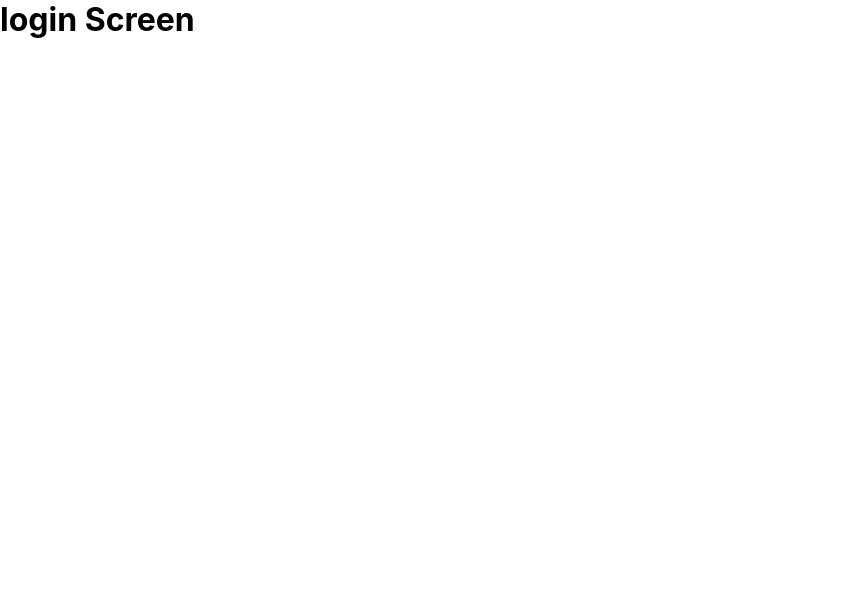
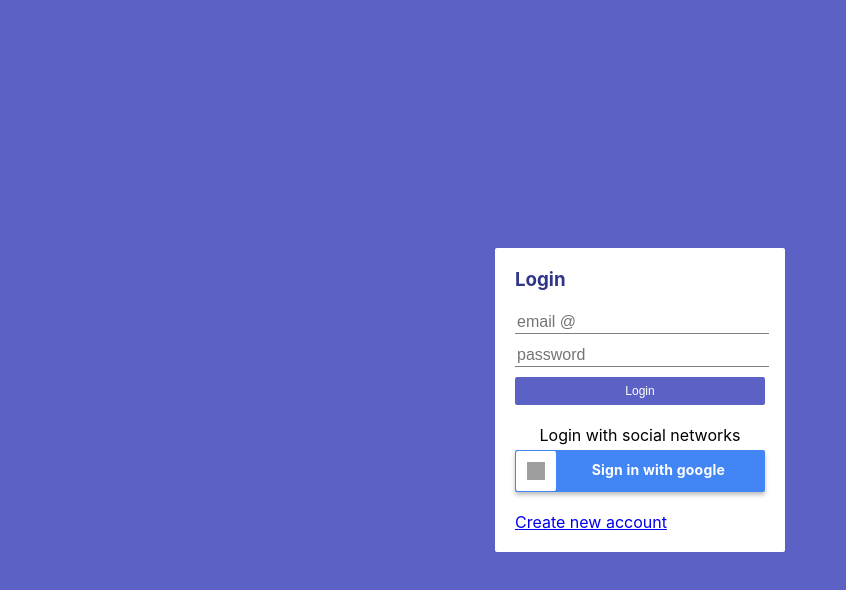
Before and after one commit to jonnyMcBourne/journal-app, a React (Create React App) app: page /auth/login in a window 1280 px wide. Shown: the top 590 px of the page, without its empty margins (0-846 px from the left). Built offline with nearby package versions, Linux system fonts and the light colour scheme; grey boxes are pictures that could not be loaded.

Commit message:
styles on login

```diff
--- a/src/components/auth/LoginScreen.js
+++ b/src/components/auth/LoginScreen.js
@@ -1,9 +1,47 @@
 import React from 'react'
+import { Link } from 'react-router-dom'
 
 export const LoginScreen = () => {
     return (
-        <div>
-            <h1> login Screen </h1>
-        </div>
-    )
+      <div>
+        <h3 className="auth__title" >Login</h3>
+
+        <form>
+          <input
+           className="auth__input"
+           type="text"
+           name="email"
+
+           placeholder="email @"
+           autoComplete="off"
+            />
+          <input
+           className="auth__input"
+            type="password"
+            name="password"
+
+            placeholder="password"
+          />
+          <button className="btn btn-primary btn-block" type="submit" >Login</button>
+
+          <div className="auth__social-networks" >
+            <p>Login with social networks</p>
+            <div className="google-btn">
+              <div className="google-icon-wrapper">
+                <img
+                  className="google-icon"
+                  src="https://upload.wikimedia.org/wikipedia/commons/5/53/Google_%22G%22_Logo.svg"
+                  alt="google button"
+                />
+              </div>
+              <p className="btn-text">
+                <b>Sign in with google</b>
+              </p>
+            </div>
+          </div>
+
+          <Link to="/auth/register">Create new account</Link>
+        </form>
+      </div>
+    );
 }
--- a/src/routers/AuthRouter.js
+++ b/src/routers/AuthRouter.js
@@ -6,11 +6,12 @@
 
 export const AuthRouter = () => {
     return (
-        <div>
+        <div className="auth__main" >
             <Switch>
+             <div className="auth__box-container" >
                 <Route path="/auth/login"  component={LoginScreen} />
                 <Route exact path="/auth/register" component={RegisterScreen} />
-
+             </div>
             </Switch>
 
         </div>
--- a/src/styles/base/_settings.scss
+++ b/src/styles/base/_settings.scss
@@ -0,0 +1,7 @@
+//COLORS
+$primary:#5C62C5;
+$dark-gray:D2D2D2;
+//btn google
+$white: #fff;
+$google-blue: #4285f4;
+$button-active-blue: #1669f2;
--- /dev/null
+++ b/src/styles/components/_auth.scss
@@ -0,0 +1,52 @@
+.auth__main{
+  align-items:center;
+  background-color:$primary ;
+  display:flex;
+  justify-content:center;
+  margin: 0px;
+  height: 100vh;
+  width: 100vw;
+}
+.auth__box-container{
+    background-color:white;
+    box-shadow: 0px 3px $dark-gray;
+    border-radius: 2px;
+    padding: 20px;
+    width: 250px;
+}
+.auth__title{
+    color: darken($color: $primary, $amount: 20);
+    margin-bottom: 20px;
+}
+.auth__input{
+    color: $dark-gray;
+    border:0px;
+    border-bottom: 1px solid gray;
+    font-size: 16px;
+    margin-bottom: 10px;
+    height: 20px;
+    width:100%;
+    transition: border-bottom .3s ease;
+    &:focus{
+        border-bottom: 1.5px solid $primary;
+        outline:none;
+    }
+}
+.auth__social-networks{
+    display:flex;
+    align-items: center;
+    justify-content:center;
+    flex-direction: column;
+    padding-top: 20px;
+    padding-bottom: 20px;
+    width:100%;
+}
+.auth__alert-error{
+    background-color: indianred;
+    border-radius: 5px;
+    color: white;
+    display: flex;
+    justify-content:center;
+    margin-bottom: 10px;
+    padding: 5px;
+}
--- /dev/null
+++ b/src/styles/components/_buttons.scss
@@ -0,0 +1,71 @@
+.btn{
+    background-color:transparent;
+    border:none;
+    color: white;
+    cursor: pointer;
+    font-size: 12px;
+    padding: 7px 10px 7px 10px;
+    &:focus{
+        outline:none;
+    }
+
+}
+.btn-block{
+    width:100%;
+}
+.btn-primary{
+  background-color: $primary;
+  border-radius: 2px;
+
+  &:disabled{
+      background-color: lighten($color: $primary, $amount: 15);
+  }
+  &:hover{
+    background-color:darken($color: $primary, $amount:20);
+}
+}
+
+
+
+
+.google-btn {
+    cursor: pointer;
+    margin-top: 5px;
+    width: 100%;
+    height: 42px;
+    background-color: $google-blue;
+    border-radius: 2px;
+    box-shadow: 0 3px 4px 0 rgba(0, 0, 0, 0.25);
+
+    transition: box-shadow .3s ease;
+
+    .google-icon-wrapper {
+        position: absolute;
+        margin-top: 1px;
+        margin-left: 1px;
+        width: 40px;
+        height: 40px;
+        border-radius: 2px;
+        background-color: $white;
+    }
+    .google-icon {
+        position: absolute;
+        margin-top: 11px;
+        margin-left: 11px;
+        width: 18px;
+        height: 18px;
+    }
+    .btn-text {
+        float: right;
+        margin: 11px 40px 0 0;
+        color: $white;
+        font-size: 14px;
+        letter-spacing: 0.2px;
+    }
+    &:hover {
+        box-shadow: 0 0 6px $google-blue;
+    }
+    &:active {
+        background: $button-active-blue;
+    }
+}
--- a/src/styles/styles.scss
+++ b/src/styles/styles.scss
@@ -1,3 +1,5 @@
 @import './base/settings';  // colores
 @import './base/base';  // margins, paddings etc.
 //components
+@import './components/auth';
+@import './components/buttons'
```
